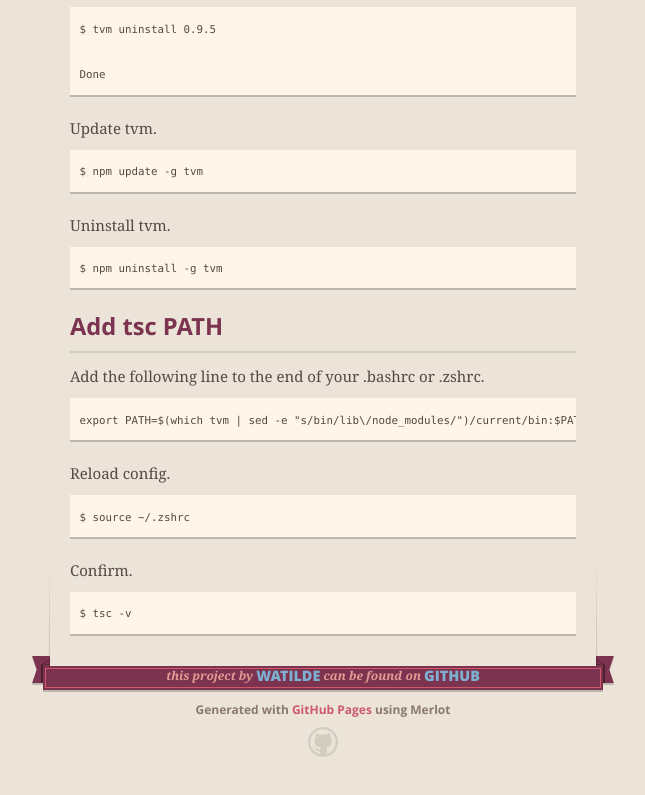
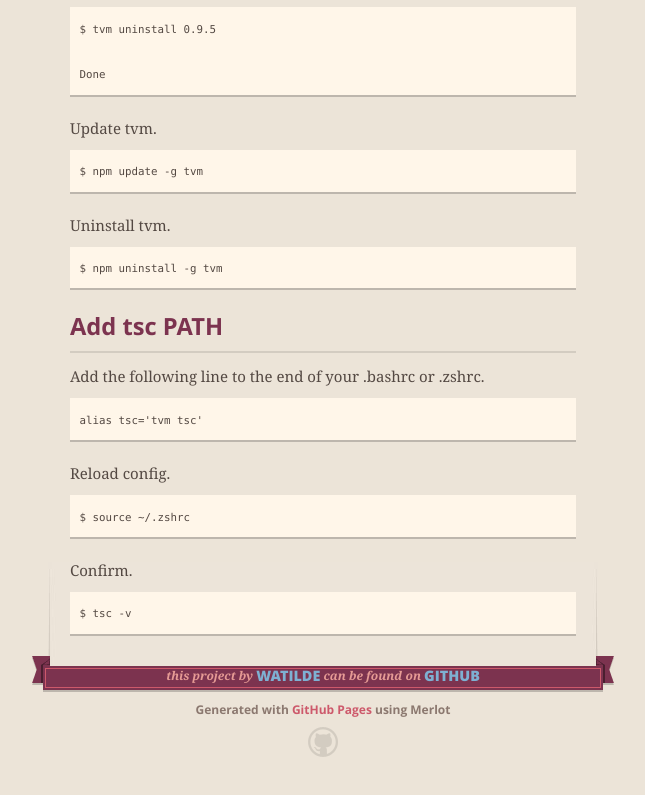
Before and after one commit to watilde/tvm, a plain HTML site: page index.html in a window 1280 px wide. Shown: the part 2180-2975 px from the top of the page, without its empty margins (317-962 px from the left). Drawn offline with nearby package versions, Linux system fonts and the light colour scheme.

```diff
--- a/index.html
+++ b/index.html
@@ -148,7 +148,7 @@
 
 <p>Add the following line to the end of your .bashrc or .zshrc.</p>
 
-<pre><code>export PATH=$(which tvm | sed -e "s/bin/lib\/node_modules/")/current/bin:$PATH
+<pre><code>alias tsc='tvm tsc'
 </code></pre>
 
 <p>Reload config.</p>
```
Also changed, not shown: params.json (+1 -1 lines).
